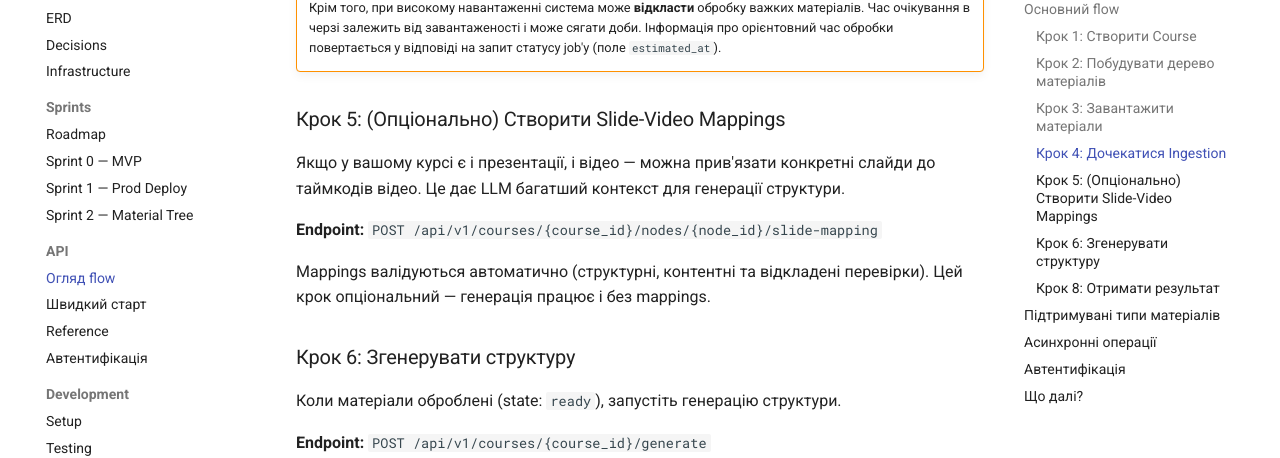
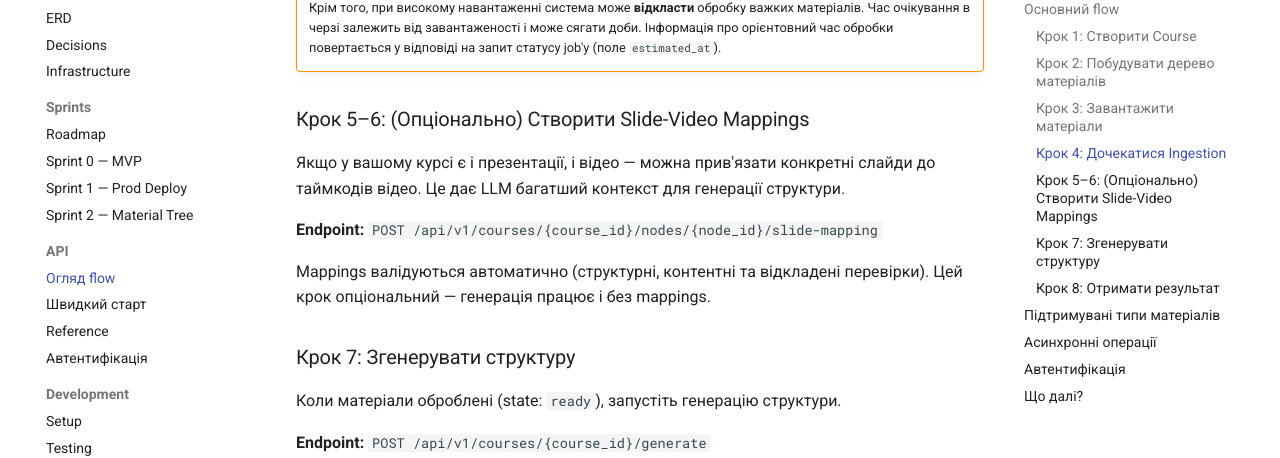
Before and after one commit to KonstZiv/course-supporter, an MkDocs documentation site: the page built from docs/api/flow-guide.md, in a window 1280 px wide and 900 px high, scrolled down 3551 px. Shown: the part 153-611 px from the top of the window. Built offline with MkDocs 1.6.1 and Material for MkDocs 9.7.7, drawn with Linux system fonts in a browser that asks for light colours; comment, search, counter and statistics services are not loaded.

Commit message:
fix: align step numbering between diagram and text in flow guide
AI reviewer caught mismatch: text had steps 1-4, 5, 6, 8 while
diagram had 1-8. Now consistent: steps 5-6 combined for optional
mappings, step 7 for generation, step 8 for result.

Co-Authored-By: Claude Opus 4.6 <noreply@anthropic.com>

```diff
--- a/docs/api/flow-guide.md
+++ b/docs/api/flow-guide.md
@@ -127,7 +127,7 @@ Ingestion працює асинхронно. Опитуйте статус job'
 
 Mappings валідуються автоматично (структурні, контентні та відкладені перевірки). Цей крок опціональний — генерація працює і без mappings.
 
-### Крок 6: Згенерувати структуру
+### Крок 7: Згенерувати структуру
 
 Коли матеріали оброблені (state: `ready`), запустіть генерацію структури.
 
```
Also changed, not shown: other parts of docs/api/flow-guide.md (+1 -1 lines).
